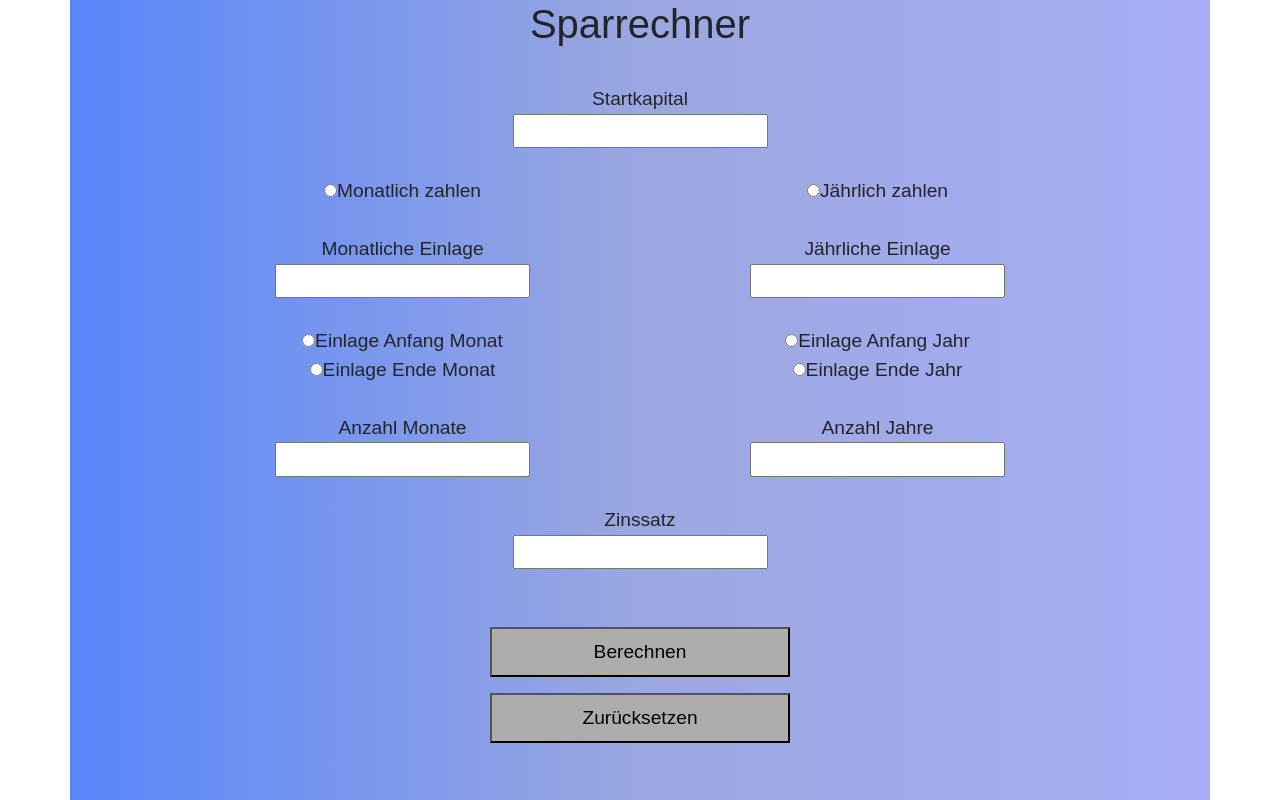
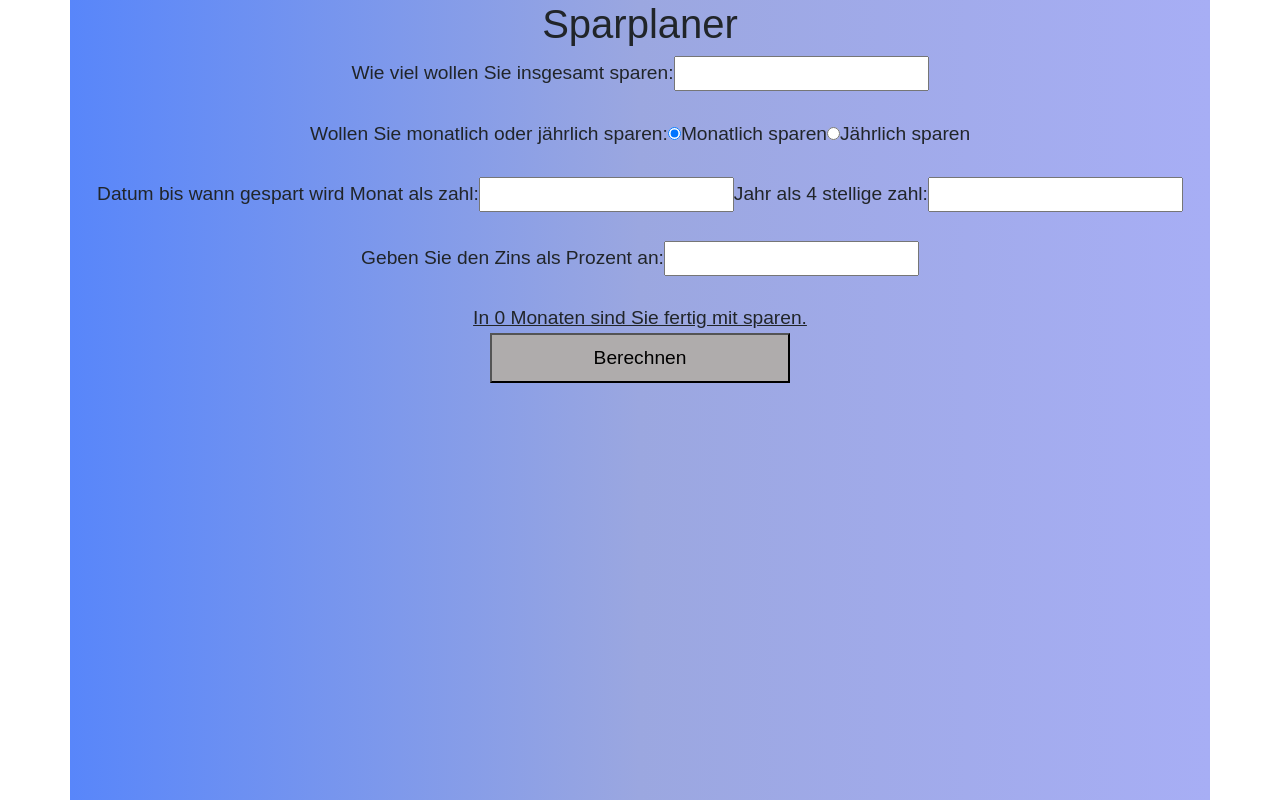
Before and after one commit to y4nisb/Pensionsrechner, a React (Create React App) app in the folder client/: page / in a window 1280 px wide. Shown: the top 800 px of the page. Built offline with nearby package versions, Linux system fonts and the light colour scheme.

Commit message:
Styling and UI auf 3. Seite : Styling und Seite Korrigieren :  1
- Branch erstellt
- Code strukturiert
- Auf Seite 3 grobe Struktur übernommen

```diff
--- a/client/src/index.js
+++ b/client/src/index.js
@@ -9,7 +9,7 @@ import PAGE2 from "./page2.js";
 const root = ReactDOM.createRoot(document.getElementById("root"));
 root.render(
   <React.StrictMode>
-    <PAGE1 />
+    <PAGE3 />
   </React.StrictMode>
 );
 
--- a/client/src/page2.js
+++ b/client/src/page2.js
@@ -67,6 +67,8 @@ function PAGE2() {
               </div>
             </div>
 
+            <br></br>
+
             <div className="calculateButton">
               <button
                 id="berechenenButton"
--- a/client/src/page3.js
+++ b/client/src/page3.js
@@ -2,13 +2,16 @@ function PAGE3() {
   let Moneycounter = 0; //die zeit bis wann gespart wird in monaten
     return (
       <>
+        <div className="gugus">
+          <div className="container">
             <h1>Sparplaner</h1>
-        <div>
               <div className="inputTextfield">
                 <label>Wie viel wollen Sie insgesamt sparen: </label>
                 <input type="number" id="endkapital" />
               </div>
+
             <br></br>
+
               <div>
                 <label>Wollen Sie monatlich oder jährlich sparen: </label>
                   <input type="radio" name="zinsRadio" id="monatlich" defaultChecked onClick={(event) => {
@@ -22,26 +25,30 @@ function PAGE3() {
                   }}/>
                 <label>Jährlich sparen</label>
               </div>
-        </div>
+
             <br></br>
+
               <div className="inputTextfield">
-
                 <label>Datum bis wann gespart wird Monat als zahl:</label>
                 <input type="number" id="endMonth" />
                 <label>Jahr als 4 stellige zahl:</label>
                 <input type="number" id="endYear"  />
               </div>
+
             <br></br>
+
               <div className="inputTextfield">
                 <label>Geben Sie den Zins als Prozent an: </label>
                 <input type="number" id="zins" />
               </div>
+
             <br></br>
-        <label id="endpoint">
+
+              <label id="output">
                 In 0 Monaten sind Sie fertig mit sparen.
               </label>
 
-        <div className="berechnenButton">
+              <div className="calculateButton">
                 <button
                   id="berechenenButton"
                   onClick={(event) => {
@@ -54,37 +61,33 @@ function PAGE3() {
                     const endMonth = parseInt(document.getElementById("endMonth").value)
                     const endYear = parseInt(document.getElementById("endYear").value)
                     const zins = parseInt(document.getElementById("zins").value)
-              const endpoint = document.getElementById("endpoint")
-
+                    const output = document.getElementById("output")
 
                     console.log(year,month,jaehrlichZahlen,ziel,now,year,endMonth,endYear,zins);
                     if (year > endYear && month > endMonth) {
-                endpoint.textContent="geben sie ein Valides Datum an"
+                      output.textContent="geben sie ein Valides Datum an"
                     } else if(endMonth > 12){
-                endpoint.textContent="geben sie ein Valides Datum an"
+                      output.textContent="geben sie ein Valides Datum an"
                     }else if(monatlichZahlen.checked){
                       const anzYear = endYear - year
                       const mathpower = Math.pow(zins/100 +1 ,anzYear);
                       const Zahlung = (ziel * (zins / 100)) / ( mathpower - 1)
                       console.log(Zahlung, mathpower)
                       Moneycounter = (Zahlung - Zahlung % 1)/12
-                endpoint.textContent="Sie müssen "+ Moneycounter +" Monatlich einzahlen um den Betrag bis dann zu erhalten."
+                      output.textContent="Sie müssen "+ Moneycounter +" Monatlich einzahlen um den Betrag bis dann zu erhalten."
                     }else{
                       const anzYear = endYear - year
                       const mathpower = Math.pow(zins/100 +1 ,anzYear);
                       const Zahlung = (ziel * (zins / 100)) / ( mathpower - 1)
                       console.log(Zahlung, mathpower)
                       Moneycounter = (Zahlung - Zahlung % 1)/12
-                endpoint.textContent="Sie müssen "+ Moneycounter*12 +" Jährlich einzahlen um den Betrag bis dann zu erhalten."
+                      output.textContent="Sie müssen "+ Moneycounter*12 +" Jährlich einzahlen um den Betrag bis dann zu erhalten."
                     }
-
-              //Zahlung = (Endguthaben * Zinssatz) / ((1 + Zinssatz)^Anzahl der Perioden - 1)
-
-
-            }}
-          >
+                  }}>
                   Berechnen
                 </button>
+        </div>
+        </div>
         </div>
       </>
     );
```
Lines whose indentation alone changed are shown as unchanged.
